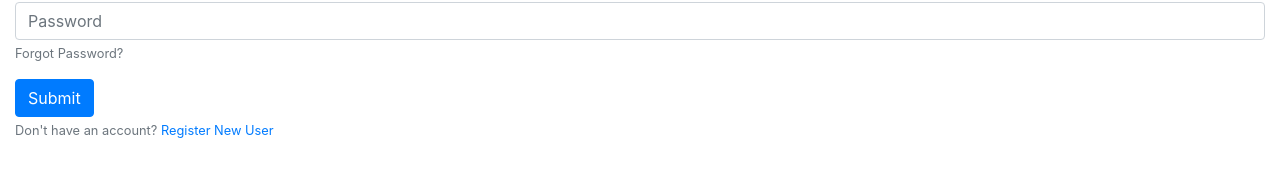
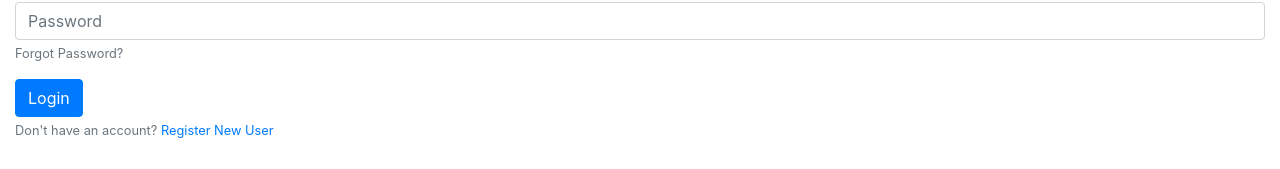
Before and after one commit to lkacoy/webdev-cs5610-project-angular, an Angular app: page /login in a window 1280 px wide. Shown: the part 172-341 px from the top of the page. Built offline with nearby package versions, Linux system fonts and the light colour scheme.

Commit message:
update submit button names

```diff
--- a/src/app/login/login.component.html
+++ b/src/app/login/login.component.html
@@ -10,7 +10,7 @@
       <input type="password" class="form-control" id="password" placeholder="Password">
       <small id="forgotPassword" class="form-text text-muted">Forgot Password?</small>
     </div>
-    <button type="submit" class="btn btn-primary">Submit</button>
+    <button type="submit" class="btn btn-primary">Login</button>
     <small id="register" class="form-text text-muted">Don't have an account?
       <a routerLink="/register">Register New User</a></small>
   </form>
--- a/src/app/register/register.component.html
+++ b/src/app/register/register.component.html
@@ -38,6 +38,6 @@
         Email address is required.
       </small>
     </div>
-    <button type="submit" class="btn btn-primary">Submit</button>
+    <button type="submit" class="btn btn-primary">Create New Account</button>
   </form>
 </div>
```
